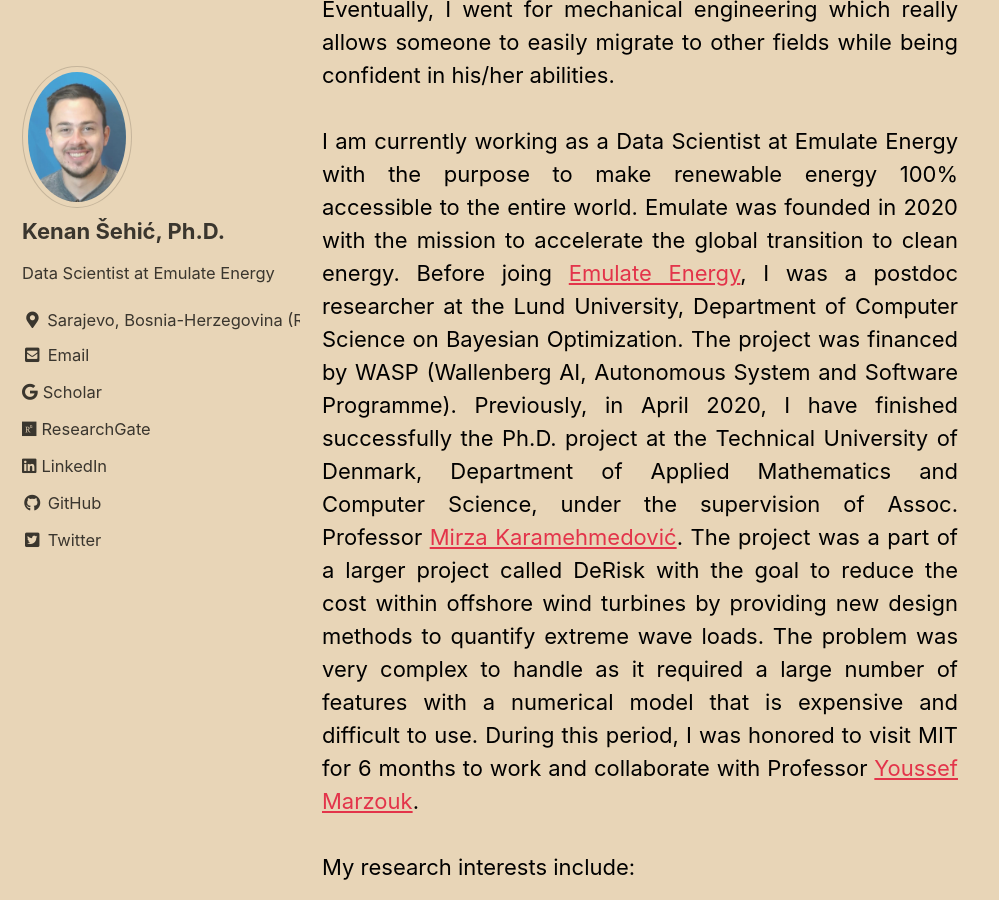
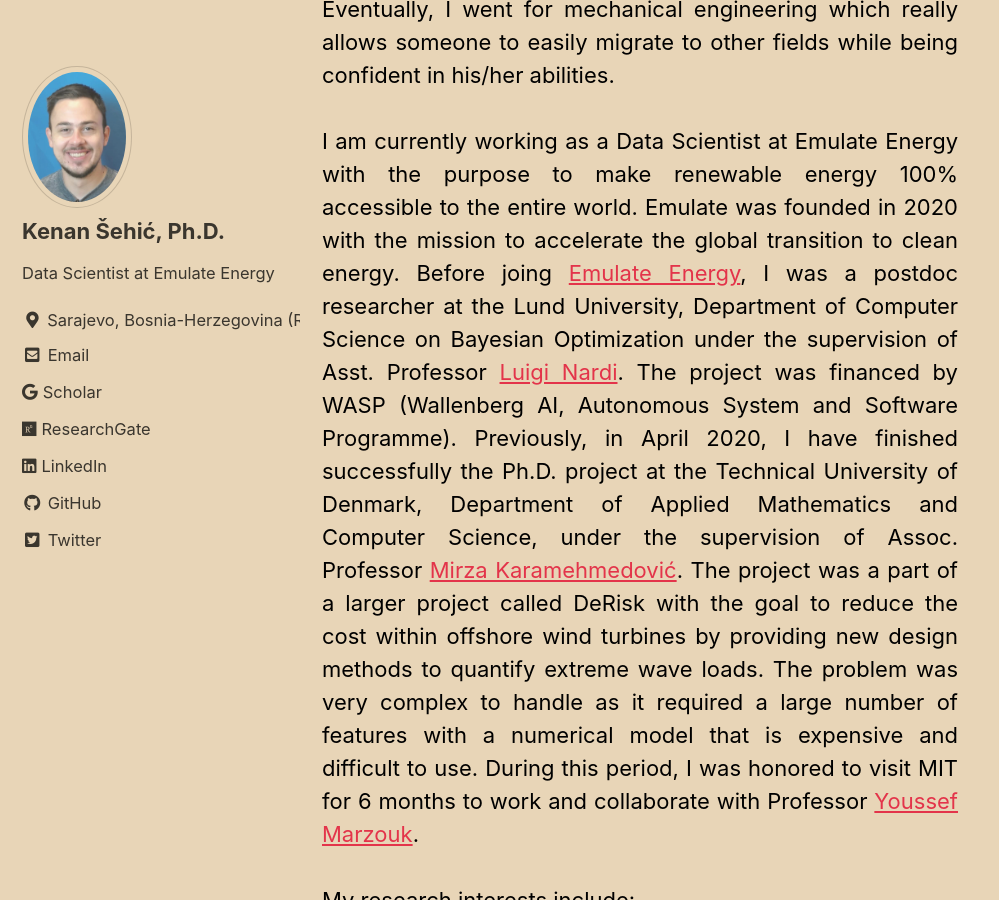
Before and after one commit to ksehic/ksehic.github.io, a Jekyll site: the page built from _pages/about.md, in a window 1280 px wide and 900 px high, scrolled down 1330 px. Shown: the whole window, without its empty margins (0-999 px from the left). Built offline with Jekyll 4.4.1, drawn with Linux system fonts in a browser that asks for light colours; cached includes are drawn as plain includes.

Commit message:
emulate update 4

```diff
--- a/_pages/about.md
+++ b/_pages/about.md
@@ -9,7 +9,7 @@
 
 Hi, I am a mechanical engineer who found himself within computational mathematics. I find great inspiration in difficult and complex problems that challenge my way of thinking. Computational mathematics allows us to go beyond standard approaches in engineering. We start understanding the background of natural events in a more concrete way. Since my young age, I was attached to mathematics and physics. So, it was hard for me to decide which path to take. Eventually, I went for mechanical engineering which really allows someone to easily migrate to other fields while being confident in his/her abilities.<br/>
 <br/>
-I am currently working as a Data Scientist at Emulate Energy with the purpose to make renewable energy 100% accessible to the entire world. Emulate was founded in 2020 with the mission to accelerate the global transition to clean energy. Before joing [Emulate Energy](https://emulate.energy/aboutus/), I was a postdoc researcher at the Lund University, Department of Computer Science on Bayesian Optimization. The project was financed by WASP (Wallenberg AI, Autonomous System and Software Programme). Previously, in April 2020, I have finished successfully the Ph.D. project at the Technical University of Denmark, Department of Applied Mathematics and Computer Science, under the supervision of Assoc. Professor [Mirza Karamehmedović](https://scholar.google.com/citations?user=65D0rzkAAAAJ&hl=en). The project was a part of a larger project called DeRisk with the goal to reduce the cost within offshore wind turbines by providing new design methods to quantify extreme wave loads. The problem was very complex to handle as it required a large number of features with a numerical model that is expensive and difficult to use. During this period, I was honored to visit MIT for 6 months to work and collaborate with Professor [Youssef Marzouk](https://scholar.google.com/citations?user=TwVbNZ4AAAAJ&hl=en).<br/>
+I am currently working as a Data Scientist at Emulate Energy with the purpose to make renewable energy 100% accessible to the entire world. Emulate was founded in 2020 with the mission to accelerate the global transition to clean energy. Before joing [Emulate Energy](https://emulate.energy/aboutus/), I was a postdoc researcher at the Lund University, Department of Computer Science on Bayesian Optimization under the supervision of Asst. Professor [Luigi Nardi](https://scholar.google.it/citations?user=Kgs3zQoAAAAJ&hl=it). The project was financed by WASP (Wallenberg AI, Autonomous System and Software Programme). Previously, in April 2020, I have finished successfully the Ph.D. project at the Technical University of Denmark, Department of Applied Mathematics and Computer Science, under the supervision of Assoc. Professor [Mirza Karamehmedović](https://scholar.google.com/citations?user=65D0rzkAAAAJ&hl=en). The project was a part of a larger project called DeRisk with the goal to reduce the cost within offshore wind turbines by providing new design methods to quantify extreme wave loads. The problem was very complex to handle as it required a large number of features with a numerical model that is expensive and difficult to use. During this period, I was honored to visit MIT for 6 months to work and collaborate with Professor [Youssef Marzouk](https://scholar.google.com/citations?user=TwVbNZ4AAAAJ&hl=en).<br/>
 <br/>
 My research interests include:
 <br/>
```
